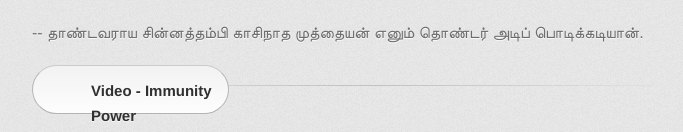
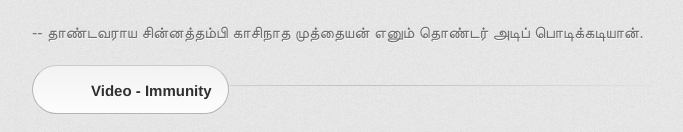
Before and after one commit to Timeandenergy01/intha, a Jekyll site: the page built from index.md, in a window 1280 px wide. Shown: the part 1853-1985 px from the top of the page, without its empty margins (298-981 px from the left). Built offline with Jekyll 4.4.1, drawn with Linux system fonts in a browser that asks for light colours; some web fonts are replaced.

Commit message:
Update default.html

```diff
--- a/_layouts/default.html
+++ b/_layouts/default.html
@@ -45,7 +45,7 @@
 மாறும் என்பதே மாறாவிதி.இந்த நிலை , இளமை , அழகு , வலிமை , செழுமை ,உயர்வு தாழ்வு , இன்பம் துன்பம் , பிறப்பு இறப்பு , உள்ளது  அல்லது ,விருப்பு வெறுப்பு , நன்மை தீமை , நட்பு பகை , உறவு பிரிவு என அனைத்தும் மாறும்.</p>
 
 -- தாண்டவராய சின்னத்தம்பி காசிநாத முத்தையன் எனும் தொண்டர் அடிப் பொடிக்கடியான்.</p>
-<a href="https://www.youtube.com/watch?v=UPxLrVLzGlg&feature=youtu.be" class="button"><span> Video - Immunity Power </span></a>
+<a href="https://www.youtube.com/watch?v=UPxLrVLzGlg&feature=youtu.be" class="button"><span> Video - Immunity </span></a>
 
 
 	</body>
```
